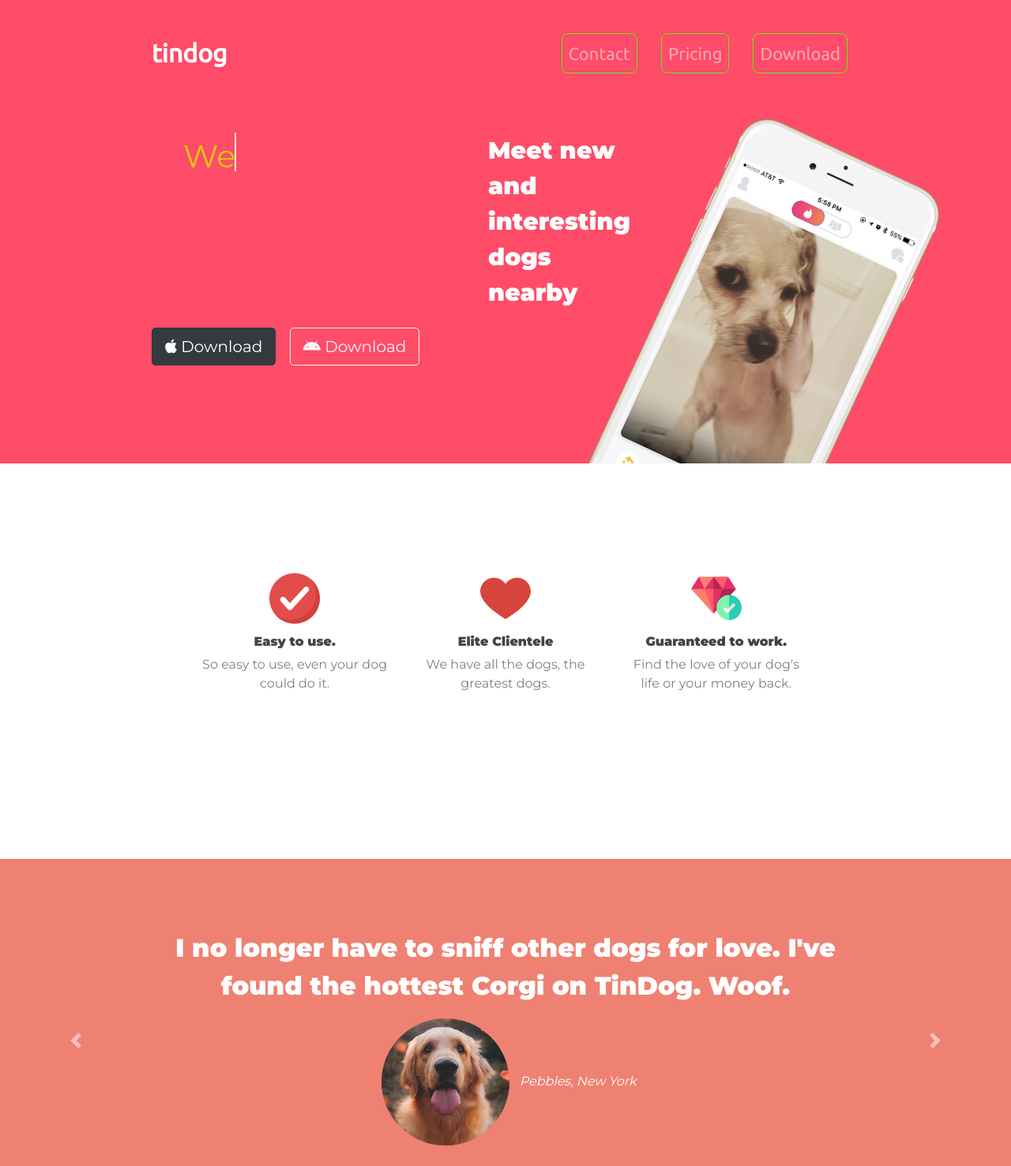
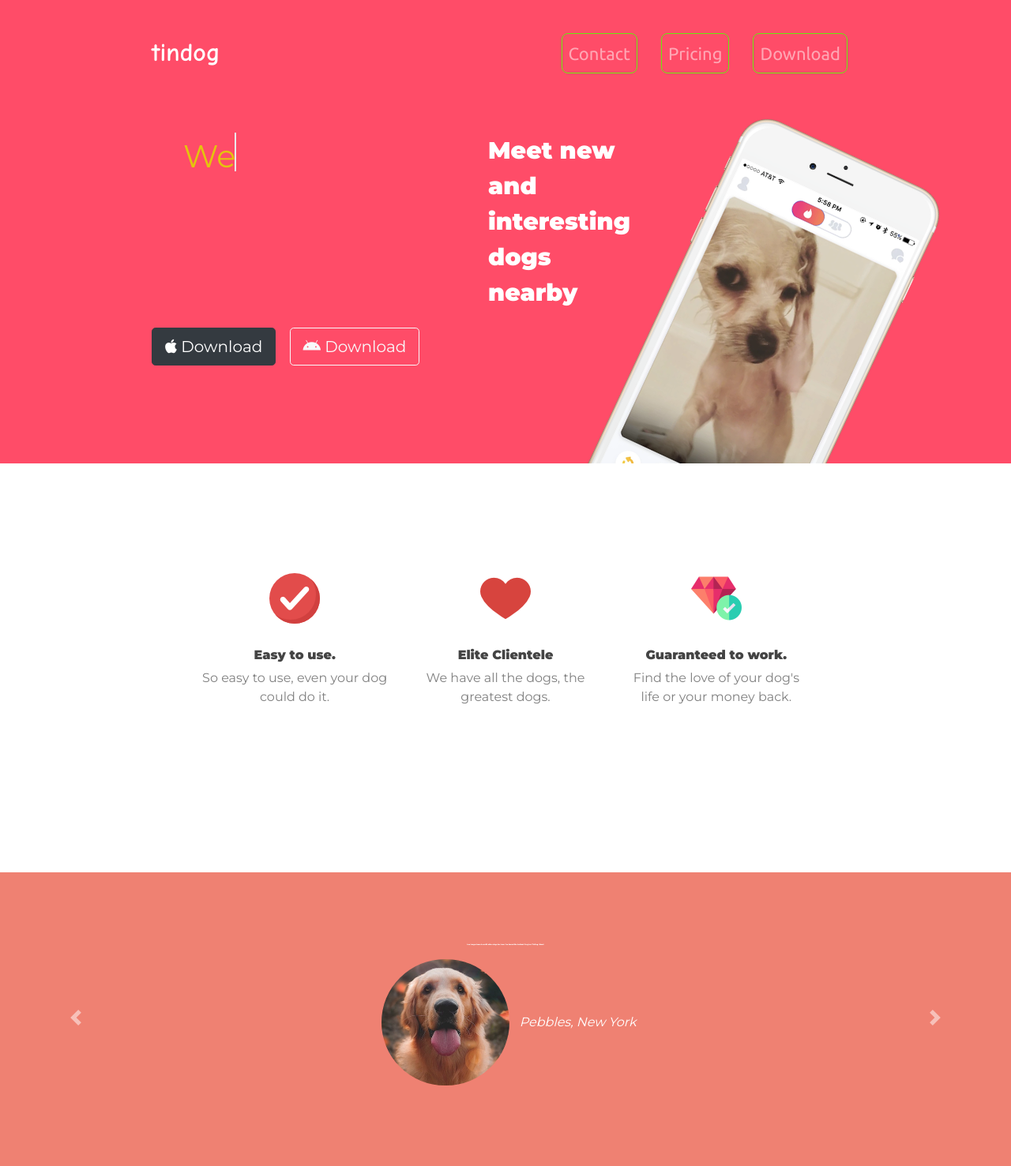
Before and after one commit to MamPat/tinder-for-dogs, a plain HTML site: page Tinder-for-Dogs/index.html in a window 1280 px wide. Shown: the top 1477 px of the page at 79% size. Drawn offline with nearby package versions, Linux system fonts and the light colour scheme.

Commit message:
Update styles.css

```diff
--- a/Tinder-for-Dogs/css/styles.css
+++ b/Tinder-for-Dogs/css/styles.css
@@ -5,14 +5,14 @@
 h1{
     font-family:"Montserrat";
     font-weight: 900;
-    font-size: 3rem;
+    font-size: 3px;
     line-height: 1.5;
 }
 
 h2{
     font-family: "Montserrat";
     font-weight: 600;
-    font-size: 2rem;
+    font-size: 2px;
     line-height: 1.5;
 }
 
@@ -33,7 +33,7 @@
 
 
 .present{
-    padding-bottom: 13px;
+    padding-bottom: 13%;
 }
 
 .present:hover{
@@ -50,7 +50,7 @@
 
 
 .navbar-brand{
-    font-family: "Ubuntu";
+    font-family: "comic sans ms";
     font-size: 2rem;
     font-weight: bold;
 }
@@ -143,7 +143,7 @@
     }
 }
 
-/* Call to action */
+
 
 #cta{
     background-color: #d31785;
@@ -154,7 +154,7 @@
 }
 
 
-/* <!-- Footer --> */
+
 
 #footer{
     text-align: center;
@@ -191,6 +191,7 @@
     font-weight: 500;
     color:#e4c40d;
     left: 10%;
+    top: 45%;
 }
 .dynamic-text li span{
     position: relative;
```
